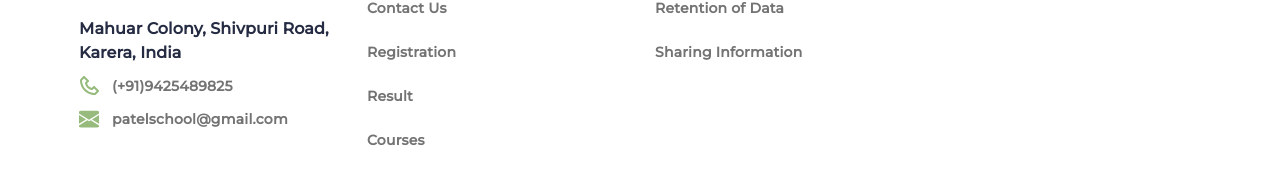
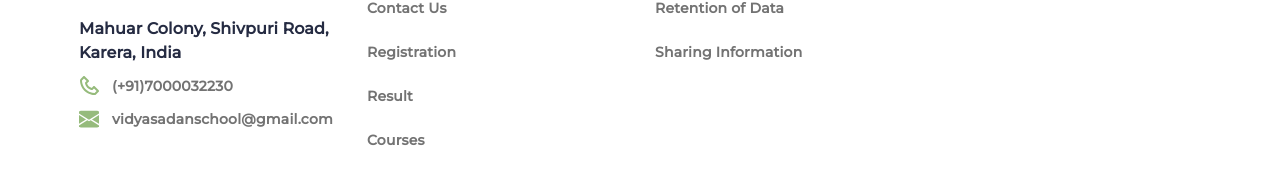
Before and after one commit to Yashsharma1911/vidya-sadan-school, a React (Create React App) app: page / in a window 1280 px wide. Shown: the part 4489-4670 px from the top of the page. Built offline with nearby package versions, Linux system fonts and the light colour scheme.

Commit message:
some modification all conflict fixed

```diff
--- a/src/container/footer.js
+++ b/src/container/footer.js
@@ -15,17 +15,17 @@ export default function FooterContainer({ children, ...restProps }) {
                 </Footer.PageLink>
                 <Footer.Div>
                   <Footer.ImgIcon src="images/icons/phone-icon.svg" />
-                  <Footer.PageLink to="#" mailto="tel:9691808377">
-                    (+91)9425489825
+                  <Footer.PageLink to="#" mailto="tel:7000032230">
+                    (+91)7000032230
                   </Footer.PageLink>
                 </Footer.Div>
                 <Footer.Div>
                   <Footer.ImgIcon src="images/icons/email-icon.svg" />
                   <Footer.PageLink
                     to="#"
-                    mailto="mailto:yashsharma2572@gmail.com"
+                    mailto="mailto:vidyasadanschool@gmail.com"
                   >
-                    patelschool@gmail.com
+                    vidyasadanschool@gmail.com
                   </Footer.PageLink>
                 </Footer.Div>
               </Footer.Div>
```
Also changed, not shown: src/component/newsletter/index.js (+16 -5 lines).
